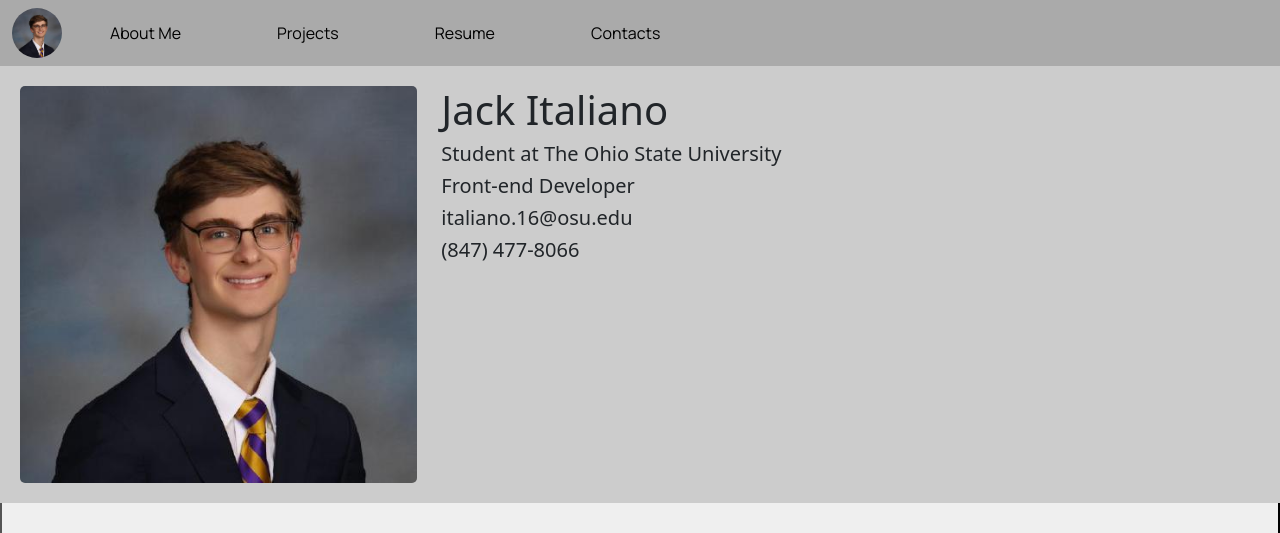
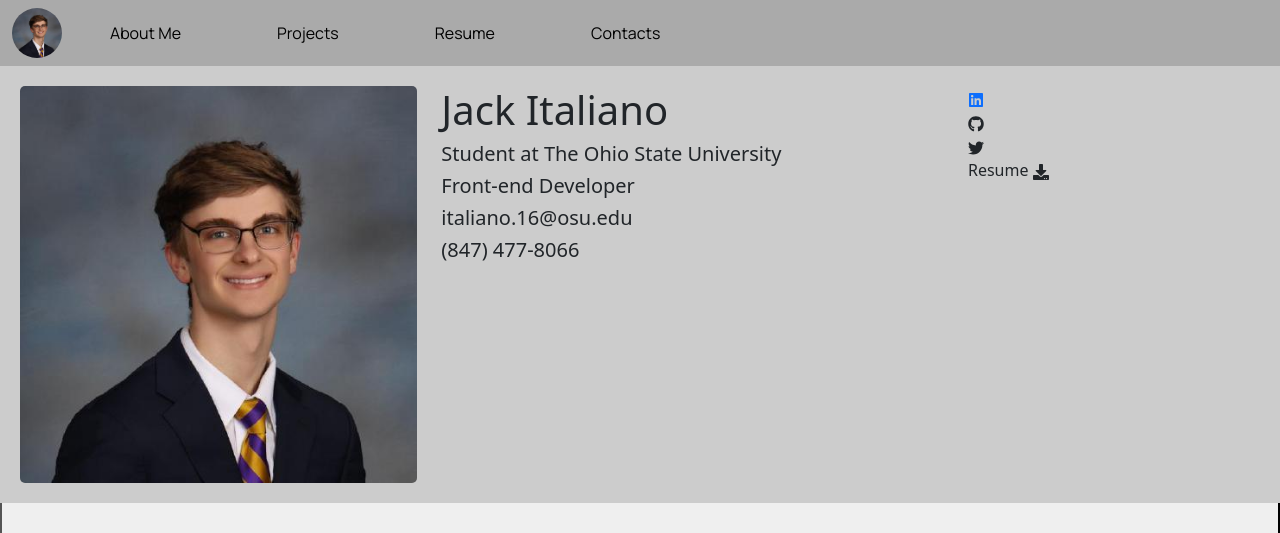
Before and after one commit to jackitaliano/portfolio, a React (Create React App) app: page / in a window 1280 px wide. Shown: the top 533 px of the page. Built offline with nearby package versions, Linux system fonts and the light colour scheme.

Commit message:
added links

```diff
--- a/src/pages/about/About.jsx
+++ b/src/pages/about/About.jsx
@@ -1,23 +1,48 @@
 import React from "react";
 import "./about.css";
 
+import { FaGithub, FaLinkedin, FaTwitter, FaDownload } from "react-icons/fa";
 import Profile from "../../assets/profile.jpg";
+import { Link } from "react-router-dom";
 
 const About = () => {
   return (
     <div className="section bg-c-accent">
       <div className="row">
+        {/* Profile Image */}
         <div className="col-md-4">
           <img src={Profile} className="about-profile-img" alt="profile pic" />
         </div>
-        <div className="col-md-4">
+
+        {/* Information */}
+        <div className="col-md-5">
           <h1>Jack Italiano</h1>
           <h5>Student at The Ohio State University</h5>
           <h5>Front-end Developer</h5>
           <h5>italiano.16@osu.edu</h5>
           <h5>(847) 477-8066</h5>
         </div>
-        <div className="col-md-4"></div>
+
+        {/* Links */}
+
+        <div className="col-md-3">
+          <div className="col ms-auto">
+            <div className="row-md-3 ms-auto">
+              <a href="https://www.linkedin.com/in/jackitaliano/">
+                <FaLinkedin />
+              </a>
+            </div>
+            <div className="row-md-3">
+              <FaGithub />
+            </div>
+            <div className="row-md-3">
+              <FaTwitter />
+            </div>
+            <div className="row-md-3">
+              Resume <FaDownload />
+            </div>
+          </div>
+        </div>
       </div>
     </div>
   );
```
